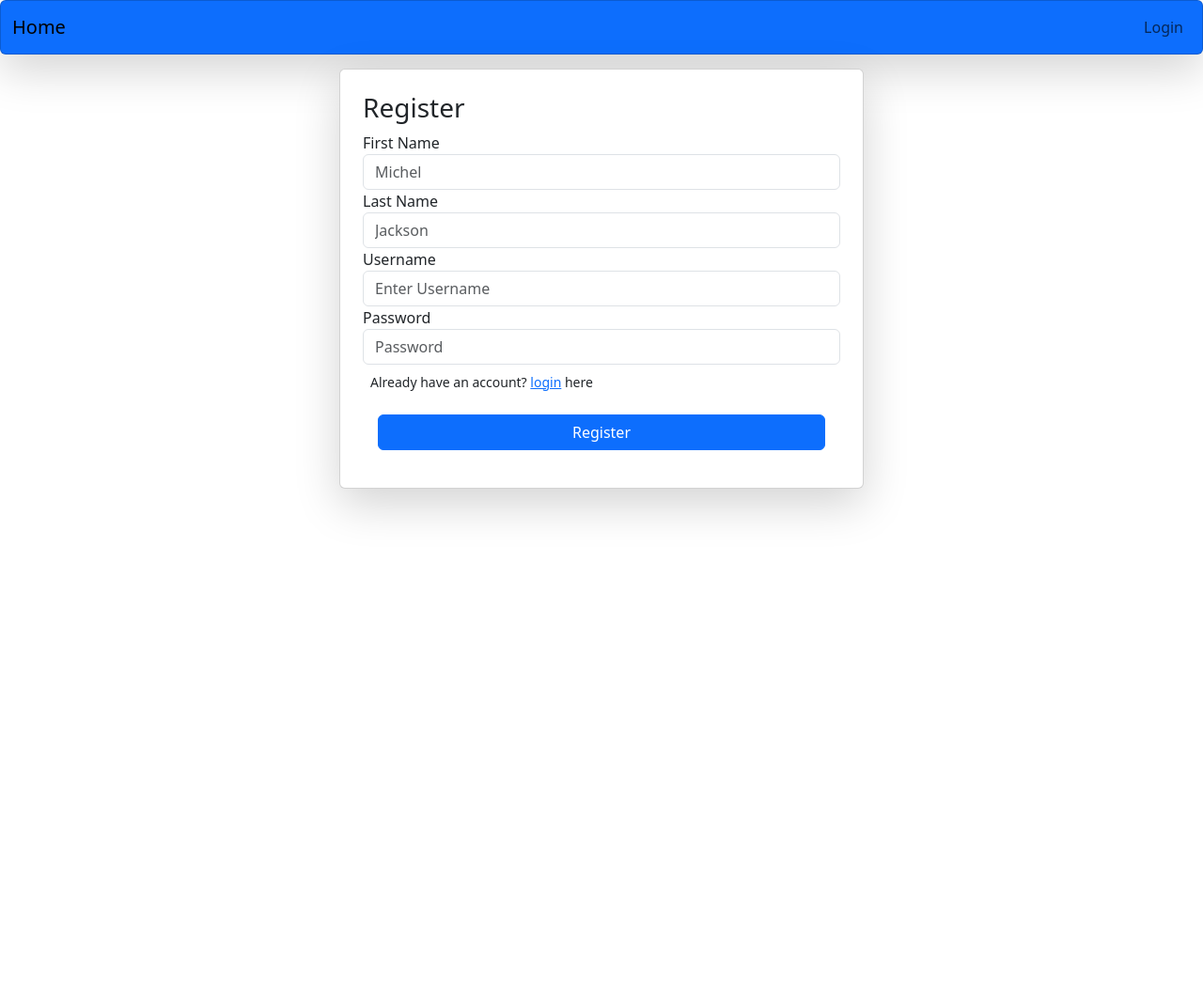
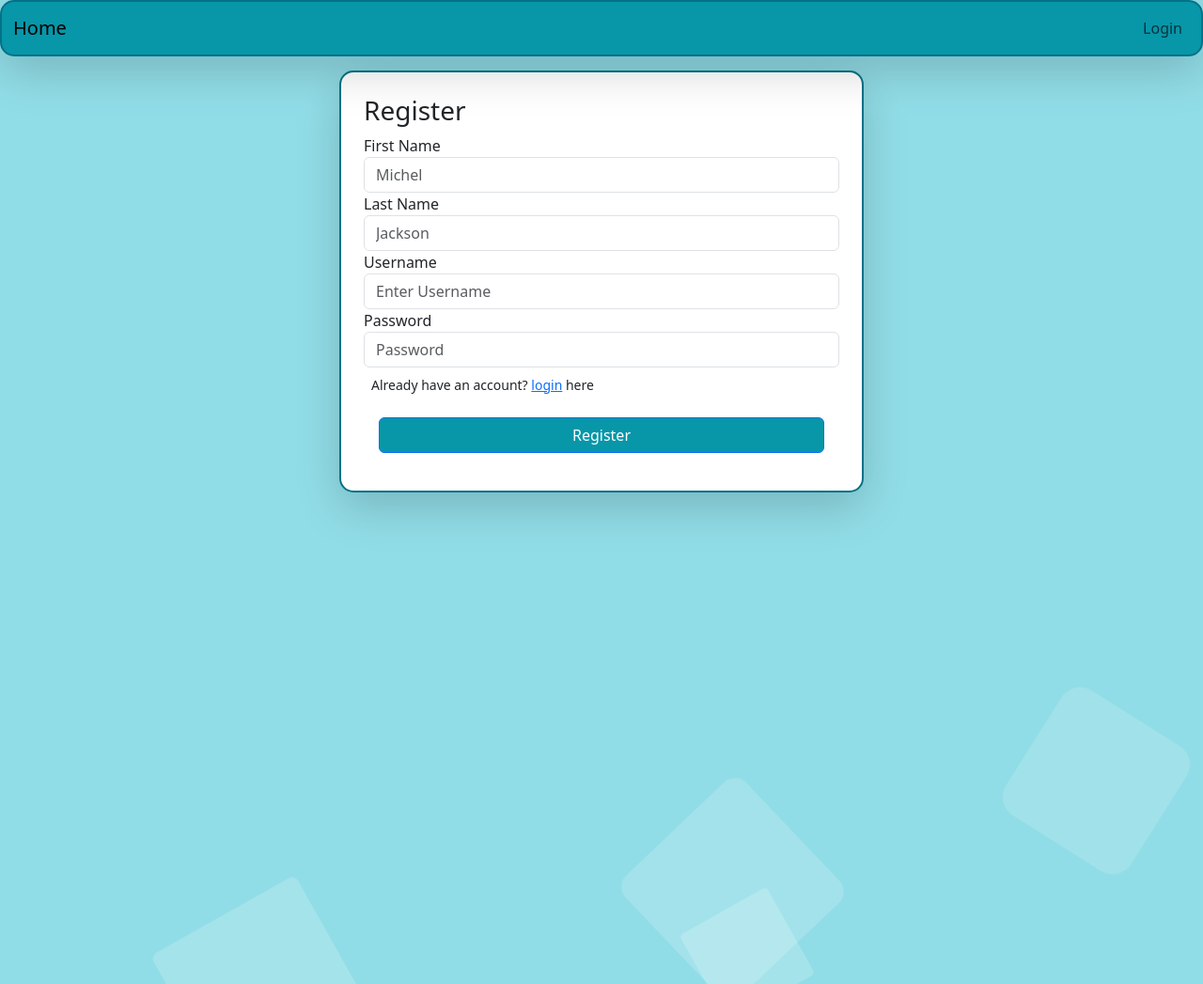
Before and after one commit to nishant6589/hatespeech_detection, a Django app: page /register/ in a window 1280 px wide. Shown: the whole page at 94% size. Run offline with Django 5.2, Linux system fonts and the light colour scheme; parts of the project's set-up code (start-up, migrations or seed data) failed here and were passed over.

Commit message:
added css to it

```diff
--- a/core/templates/base/base.html
+++ b/core/templates/base/base.html
@@ -4,10 +4,204 @@
 <head>
   <meta charset="UTF-8">
   <meta name="viewport" content="width=device-width, initial-scale=1.0">
-  <title>Django tutorials</title>
+  <title>Hate speech Detection</title>
 
   <link href="https://cdn.jsdelivr.net/npm/bootstrap@5.3.3/dist/css/bootstrap.min.css" rel="stylesheet"
     integrity="sha384-QWTKZyjpPEjISv5WaRU9OFeRpok6YctnYmDr5pNlyT2bRjXh0JMhjY6hW+ALEwIH" crossorigin="anonymous">
+
+  <style>
+    @keyframes animate {
+      0% {
+        transform: translateY(0) rotate(0deg);
+        opacity: 1;
+        border-radius: 0;
+      }
+      100% {
+        transform: translateY(-1000px) rotate(720deg);
+        opacity: 0;
+        border-radius: 50%;
+      }
+    }
+
+    .background {
+      position: fixed;
+      width: 100vw;
+      height: 100vh;
+      top: 0;
+      left: 0;
+      margin: 0;
+      padding: 0;
+      background: #91dde7;
+      overflow: hidden;
+      z-index: -1; /* Ensure background is behind other elements */
+    }
+
+    .background li {
+      position: absolute;
+      display: block;
+      list-style: none;
+      width: 20px;
+      height: 20px;
+      background: rgba(255, 255, 255, 0.2);
+      animation: animate 19s linear infinite;
+    }
+
+    .background li:nth-child(0) {
+      left: 36%;
+      width: 164px;
+      height: 164px;
+      bottom: -164px;
+      animation-delay: 1s;
+    }
+
+    .background li:nth-child(1) {
+      left: 15%;
+      width: 176px;
+      height: 176px;
+      bottom: -176px;
+      animation-delay: 5s;
+    }
+
+    .background li:nth-child(2) {
+      left: 54%;
+      width: 177px;
+      height: 177px;
+      bottom: -177px;
+      animation-delay: 3s;
+    }
+
+    .background li:nth-child(3) {
+      left: 85%;
+      width: 157px;
+      height: 157px;
+      bottom: -157px;
+      animation-delay: 1s;
+    }
+
+    .background li:nth-child(4) {
+      left: 43%;
+      width: 101px;
+      height: 101px;
+      bottom: -101px;
+      animation-delay: 19s;
+    }
+
+    .background li:nth-child(5) {
+      left: 21%;
+      width: 185px;
+      height: 185px;
+      bottom: -185px;
+      animation-delay: 21s;
+    }
+
+    .background li:nth-child(6) {
+      left: 24%;
+      width: 116px;
+      height: 116px;
+      bottom: -116px;
+      animation-delay: 15s;
+    }
+
+    .background li:nth-child(7) {
+      left: 58%;
+      width: 106px;
+      height: 106px;
+      bottom: -106px;
+      animation-delay: 5s;
+    }
+
+    .background li:nth-child(8) {
+      left: 74%;
+      width: 142px;
+      height: 142px;
+      bottom: -142px;
+      animation-delay: 33s;
+    }
+
+    .background li:nth-child(9) {
+      left: 71%;
+      width: 127px;
+      height: 127px;
+      bottom: -127px;
+      animation-delay: 39s;
+    }
+
+    .background li:nth-child(10) {
+      left: 77%;
+      width: 186px;
+      height: 186px;
+      bottom: -186px;
+      animation-delay: 32s;
+    }
+
+    .background li:nth-child(11) {
+      left: 1%;
+      width: 178px;
+      height: 178px;
+      bottom: -178px;
+      animation-delay: 34s;
+    }
+
+    .background li:nth-child(12) {
+      left: 59%;
+      width: 149px;
+      height: 149px;
+      bottom: -149px;
+      animation-delay: 35s;
+    }
+
+    .background li:nth-child(13) {
+      left: 20%;
+      width: 187px;
+      height: 187px;
+      bottom: -187px;
+      animation-delay: 37s;
+    }
+
+    .background li:nth-child(14) {
+      left: 79%;
+      width: 108px;
+      height: 108px;
+      bottom: -108px;
+      animation-delay: 15s;
+    }
+
+    .background li:nth-child(15) {
+      left: 41%;
+      width: 152px;
+      height: 152px;
+      bottom: -152px;
+      animation-delay: 56s;
+    }
+
+    .background li:nth-child(16) {
+      left: 69%;
+      width: 133px;
+      height: 133px;
+      bottom: -133px;
+      animation-delay: 50s;
+    }
+
+    .background li:nth-child(17) {
+      left: 35%;
+      width: 120px;
+      height: 120px;
+      bottom: -120px;
+      animation-delay: 36s;
+    }
+    .bg-primary, .btn-primary  {
+      background-color: #0896a9 !important;
+    }
+
+    .card {
+      border: 2px solid #047187;
+      border-radius: 15px;
+    }
+
+    .navbar {
+      z-index: 1; /* Ensure navbar is above other elements */
+    }
+  </style>
 </head>
 
 <body>
@@ -33,6 +227,27 @@
     </div>
   </nav>
 
+  <ul class="background">
+    <li></li>
+    <li></li>
+    <li></li>
+    <li></li>
+    <li></li>
+    <li></li>
+    <li></li>
+    <li></li>
+    <li></li>
+    <li></li>
+    <li></li>
+    <li></li>
+    <li></li>
+    <li></li>
+    <li></li>
+    <li></li>
+    <li></li>
+    <li></li>
+  </ul>
+
   {% block start %}
   {% endblock %}
   {% block result %}
```
Also changed, not shown: core/db.sqlite3.
